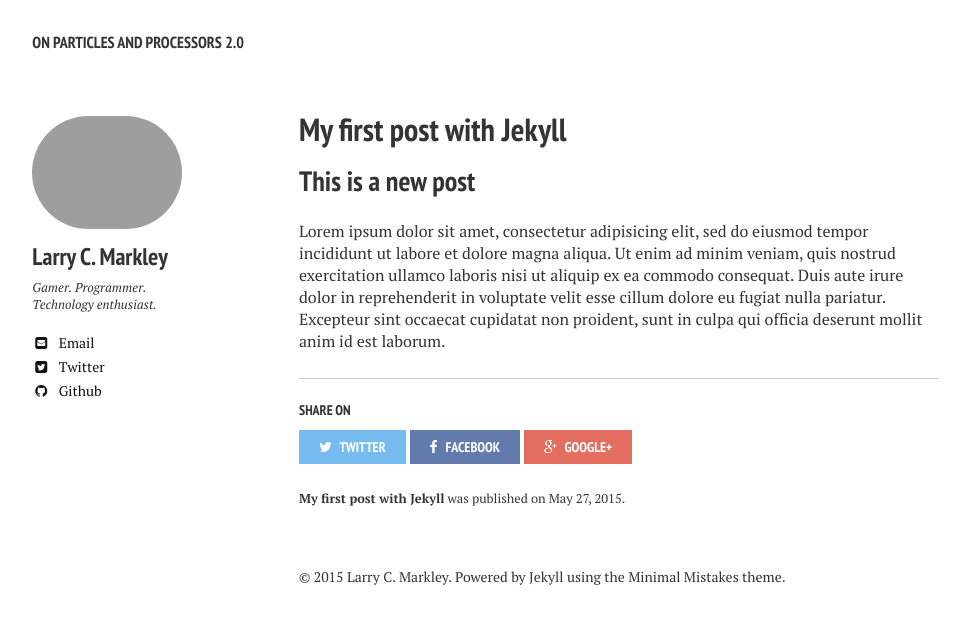
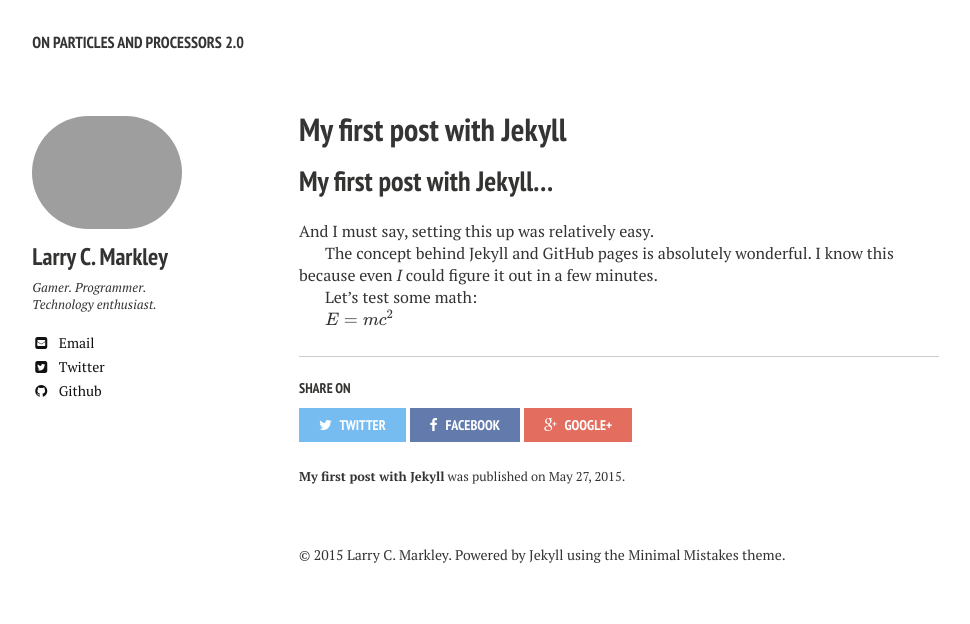
Before and after one commit to lmarkley/lmarkley.github.io, a Jekyll site: the page built from _posts/2015-05-27-my-new-post.markdown, in a window 1280 px wide. Shown: the top 624 px of the page, without its empty margins (21-991 px from the left). Built offline with Jekyll 4.4.1, drawn with Linux system fonts in a browser that asks for light colours; nearby versions of some CDN libraries; formulas are drawn with MathJax 3.

Commit message:
updated post

```diff
--- a/_posts/2015-05-27-my-new-post.markdown
+++ b/_posts/2015-05-27-my-new-post.markdown
@@ -4,11 +4,15 @@
 date: 2015-05-27T19:37:51-04:00
 ---
 
-## This is a new post
+## My first post with Jekyll...
 
-Lorem ipsum dolor sit amet, consectetur adipisicing elit, sed do eiusmod
-tempor incididunt ut labore et dolore magna aliqua. Ut enim ad minim veniam,
-quis nostrud exercitation ullamco laboris nisi ut aliquip ex ea commodo
-consequat. Duis aute irure dolor in reprehenderit in voluptate velit esse
-cillum dolore eu fugiat nulla pariatur. Excepteur sint occaecat cupidatat non
-proident, sunt in culpa qui officia deserunt mollit anim id est laborum.
+And I must say, setting this up was relatively easy.
+
+The concept behind Jekyll and GitHub pages is absolutely wonderful. I know this because even *I* could figure it out in a few minutes.
+
+Let's test some math:
+
+$ E = mc^2 $
+
+<script type="text/x-mathjax-config"> MathJax.Hub.Config({tex2jax: {inlineMath: [['$','$'],['\[','\]']], processEscapes: true}}); </script>
+<script type="text/javascript" src="http://cdn.mathjax.org/mathjax/latest/MathJax.js?config=TeX-AMS-MML_HTMLorMML"> </script>
```
